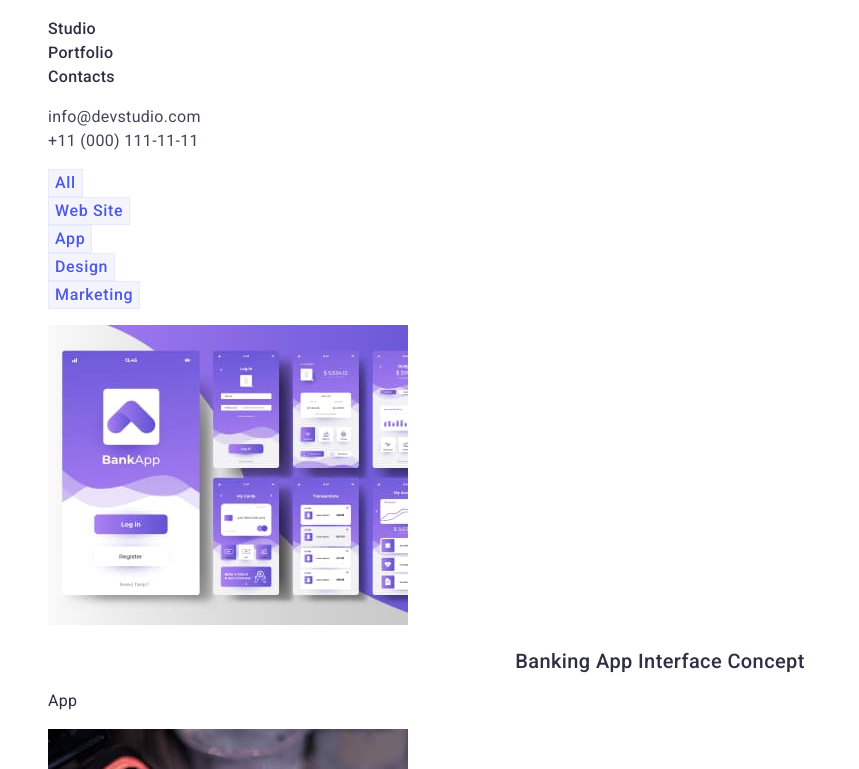
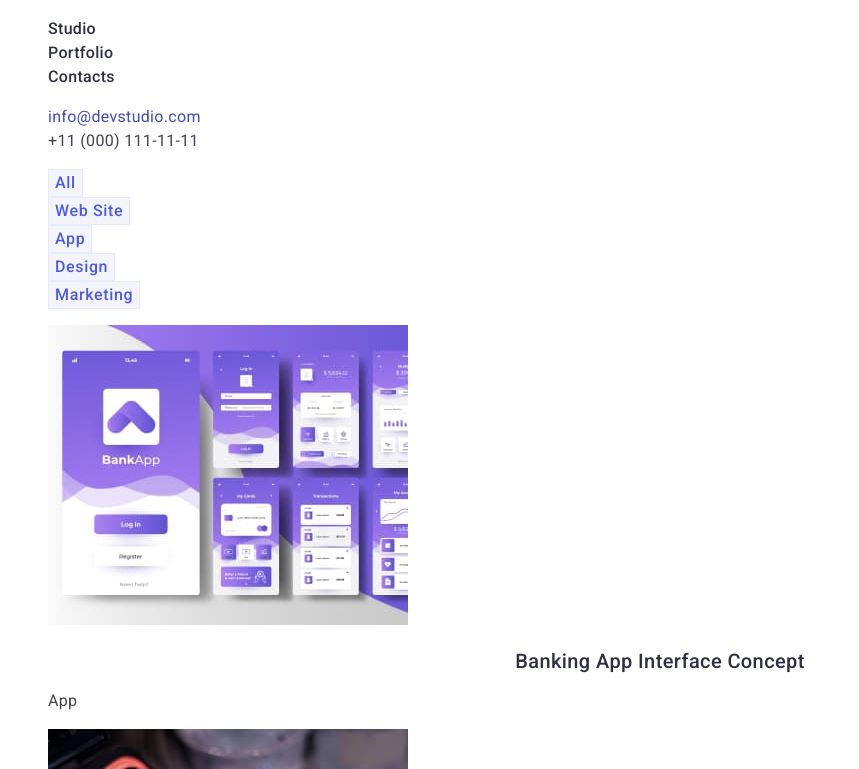
Before and after one commit to SerhiiOsmolovskyi/goit-markup-hw-02, a plain HTML site: page portfolio.html in a window 1280 px wide. In both pictures the pointer is over the link "info@devstudio.com". Shown: the part 31-800 px from the top of the page, without its empty margins (0-859 px from the left). Drawn offline with Linux system fonts and the light colour scheme.

Commit message:
Edited according to auto checking

```diff
--- a/css/style.css
+++ b/css/style.css
@@ -122,8 +122,8 @@ h3 {
   color:var(--text-color);
 }
 
-.contact-list:hover,
-.contact-list:focus {
+.contact-link:hover,
+.contact-link:focus {
   color: var(--hover-focus);
 }
 
@@ -222,7 +222,7 @@ h3 {
   font-size: 16px;
   line-height: 1.5;
   letter-spacing: 0.02em;
-  color: var();
+  color: var(--text-color);
 }
 
 .footer {
```
